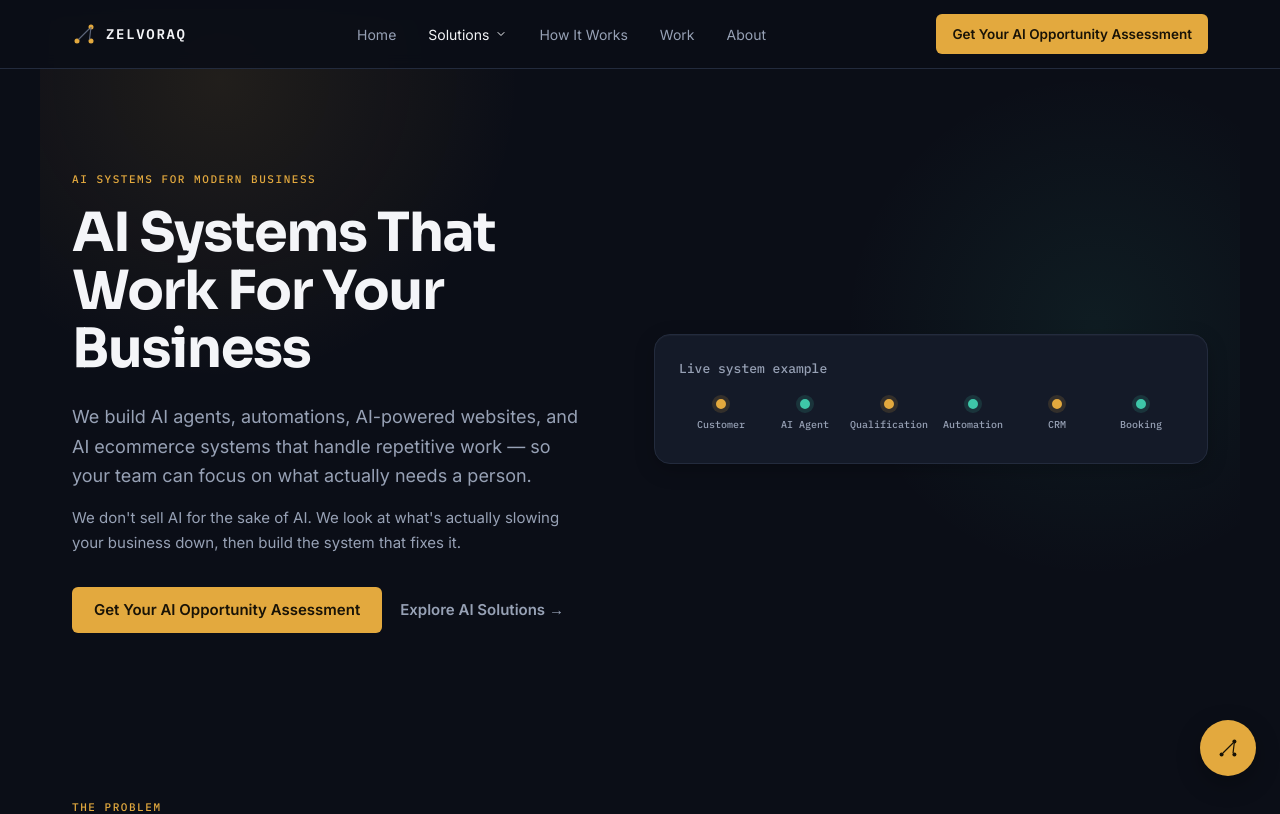
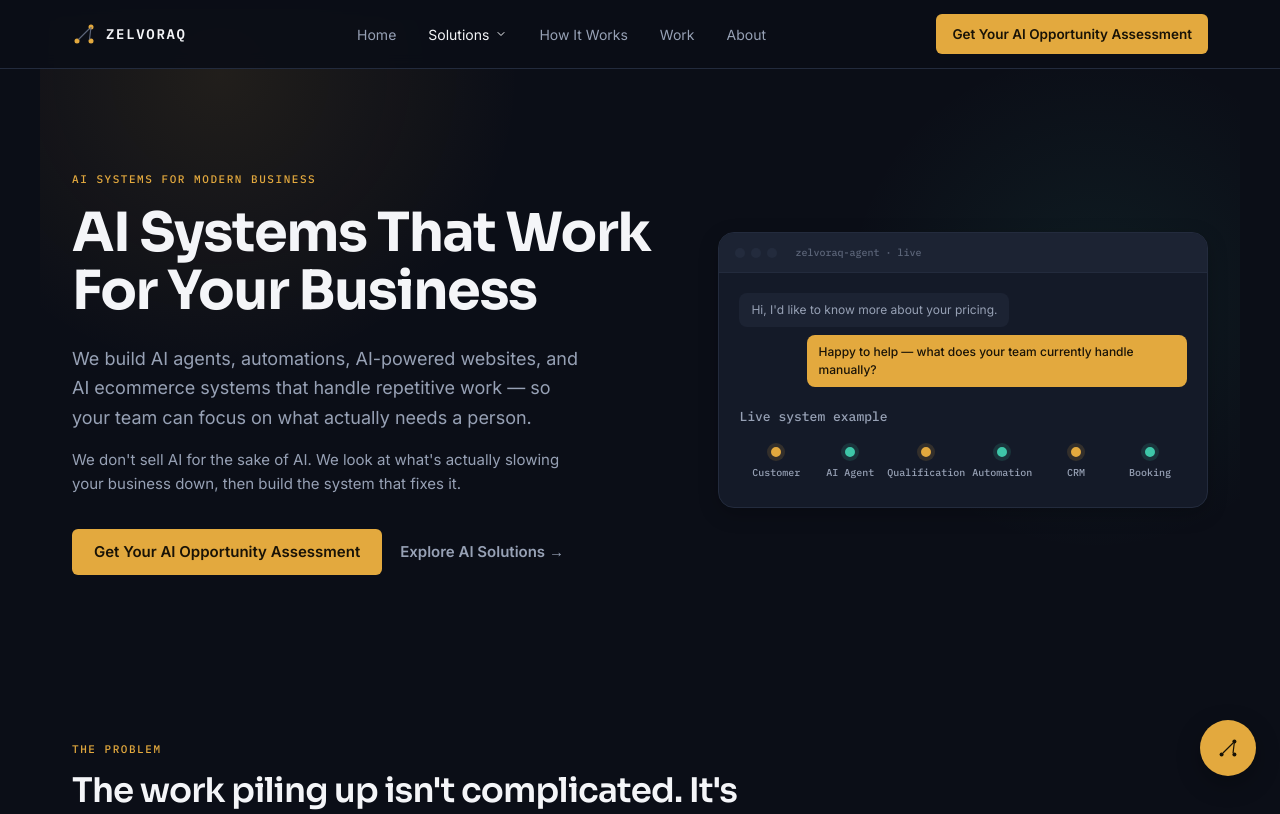
Before and after one commit to khansakanwal/Zelvoraq.com, a Next.js app: page / in a window 1280 px wide. Shown: the top 814 px of the page. Built offline with nearby package versions, Linux system fonts and the light colour scheme.

Commit message:
Enhance live system example and update ServiceCard

```diff
--- a/app/page.tsx
+++ b/app/page.tsx
@@ -88,9 +88,25 @@ export default function HomePage() {
             </div>
           </div>
 
-          <div className="bg-surface border border-borderc rounded-lg2 p-6 shadow-card">
-            <span className="text-secondary text-[13px] font-mono mb-3 block">Live system example</span>
-            <WorkflowDiagram nodes={["Customer", "AI Agent", "Qualification", "Automation", "CRM", "Booking"]} scale="compact" />
+          <div className="bg-surface border border-borderc rounded-lg2 overflow-hidden shadow-card">
+            <div className="flex items-center gap-1.5 px-4 py-3 border-b border-borderc bg-elevated">
+              <span className="w-2.5 h-2.5 rounded-full bg-elevated2" />
+              <span className="w-2.5 h-2.5 rounded-full bg-elevated2" />
+              <span className="w-2.5 h-2.5 rounded-full bg-elevated2" />
+              <span className="ml-3 font-mono text-[10px] text-tertiary">zelvoraq-agent · live</span>
+            </div>
+            <div className="p-5">
+              <div className="flex flex-col gap-2 mb-5">
+                <div className="self-start max-w-[85%] bg-elevated rounded-lg px-3 py-2 text-[12px] text-secondary">
+                  Hi, I&apos;d like to know more about your pricing.
+                </div>
+                <div className="self-end max-w-[85%] bg-accent text-[#191307] rounded-lg px-3 py-2 text-[12px] font-medium">
+                  Happy to help — what does your team currently handle manually?
+                </div>
+              </div>
+              <span className="text-secondary text-[13px] font-mono mb-3 block">Live system example</span>
+              <WorkflowDiagram nodes={["Customer", "AI Agent", "Qualification", "Automation", "CRM", "Booking"]} scale="compact" />
+            </div>
           </div>
         </div>
       </section>
@@ -132,7 +148,7 @@ export default function HomePage() {
         <div className="grid grid-cols-1 sm:grid-cols-2 lg:grid-cols-4 gap-5">
           {solutions.map((s) => (
             <Reveal key={s.slug}>
-              <ServiceCard solution={s} />
+              <ServiceCard solution={s} showVisual />
             </Reveal>
           ))}
         </div>
```
